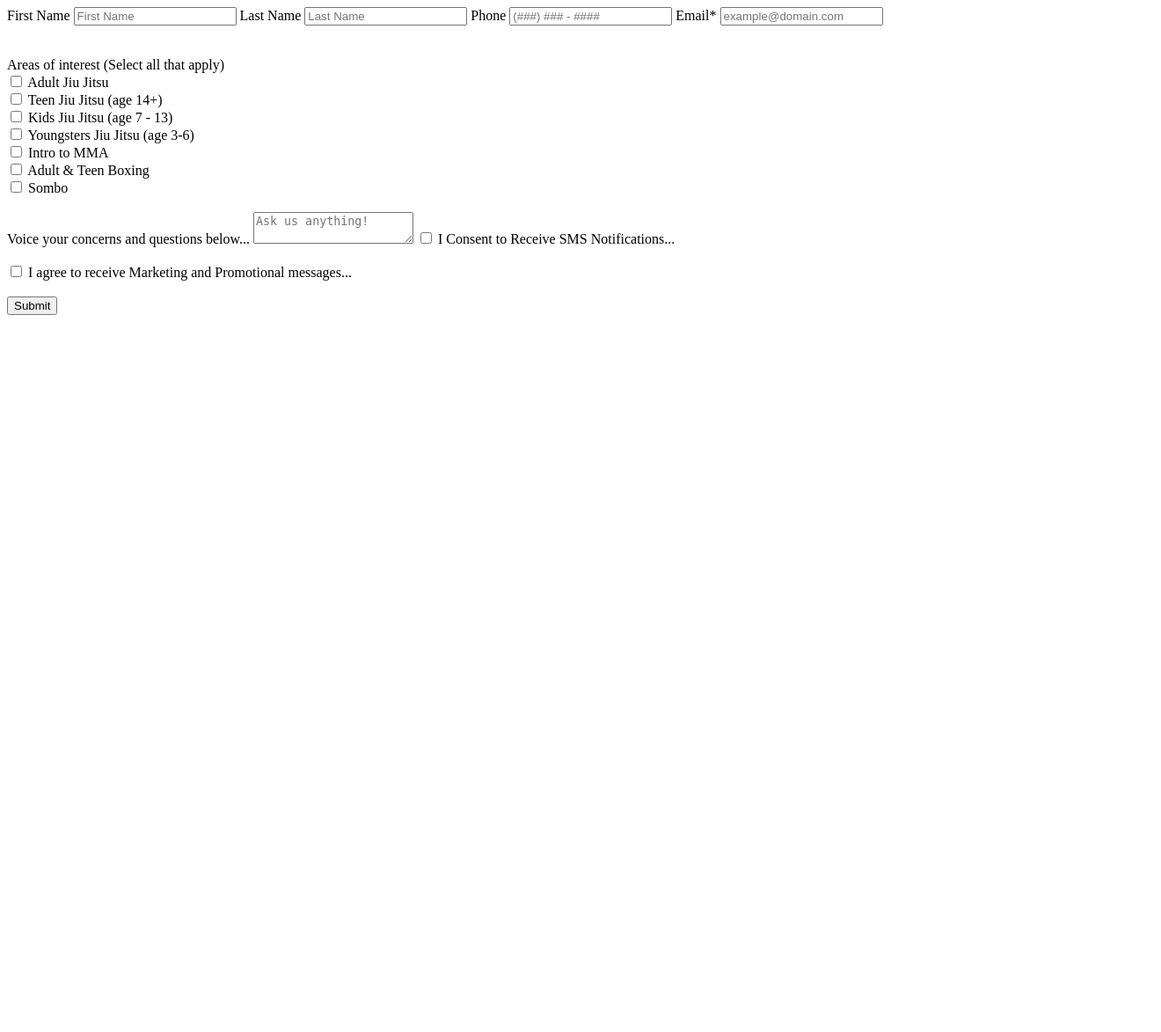
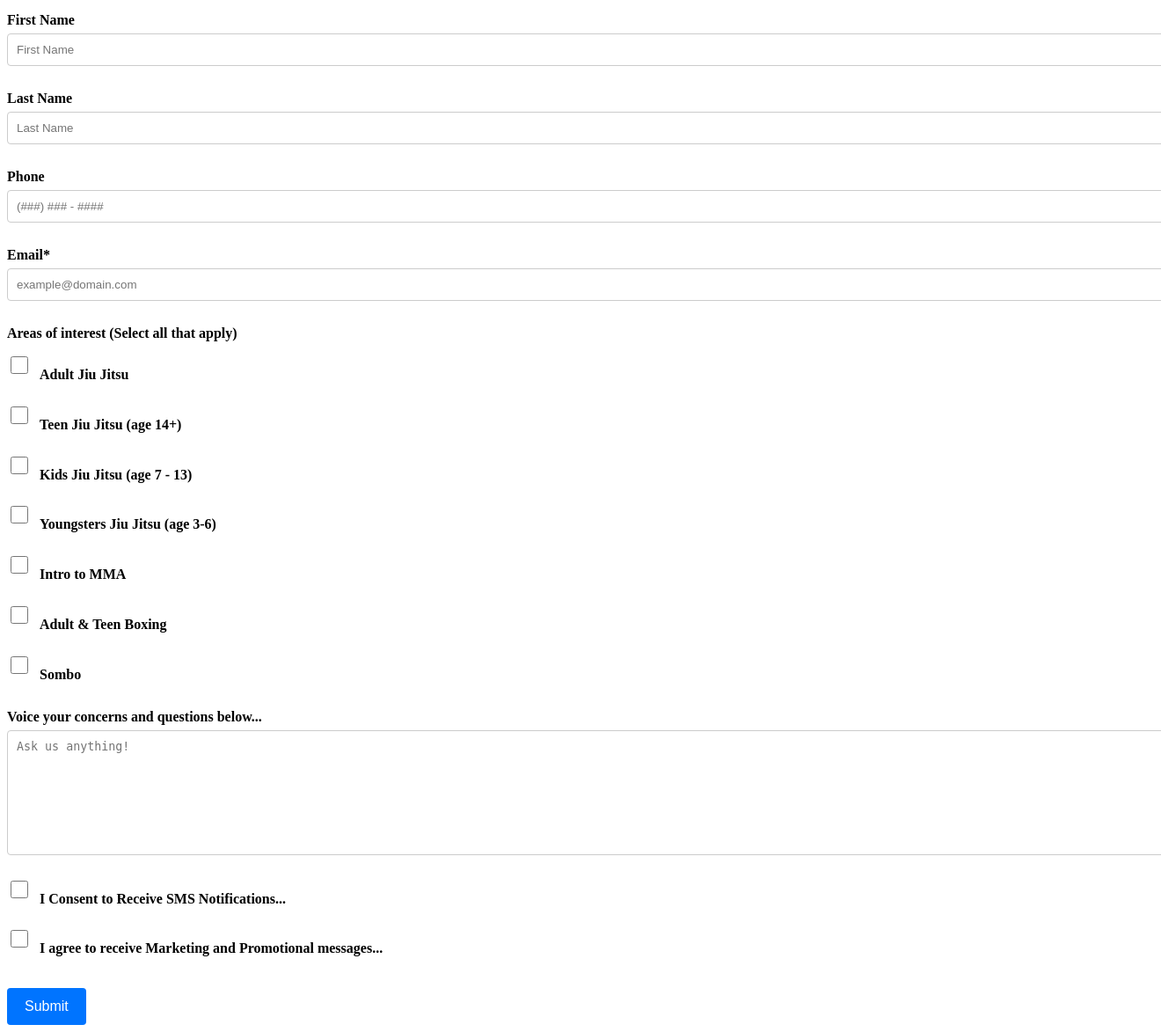
Before and after one commit to Lydiaann/Apex-Jiu-Jitsu, a PHP site: page /form.html in a window 1320 px wide; the page is wider, and only the part inside the window is pictured. Shown: that part at 88% size. Before the commit the page ends 358 px from the top of that part, so only its background shows below. Run offline with PHP 8.4, Linux system fonts and the light colour scheme.

Commit message:
fixes footer on all pages. Adds privacy policy, fixes form formatting,

```diff
--- a/form.html
+++ b/form.html
@@ -2,54 +2,130 @@
 <html>
 <head>
   <title>Form</title>
+
+  <style>
+    /* Align checkbox + label */
+    .checkbox-group {
+      display: flex;
+      align-items: flex-start;   /* important */
+      gap: 10px;
+      padding: 8px 0;
+    }
+
+    .checkbox-group input[type="checkbox"] {
+      width: 20px;
+      height: 20px;
+      flex-shrink: 0;
+    }
+
+    .checkbox-group label {
+      line-height: 1.3;
+    }
+    form label {
+      display: block;
+      margin-top: 14px;
+      margin-bottom: 6px;
+      font-weight: 600;
+    }
+
+    input[type="text"],
+    input[type="email"],
+    textarea {
+      width: 100%;
+      padding: 10px;
+      margin-bottom: 14px;
+      border: 1px solid #ccc;
+      border-radius: 4px;
+    }
+
+    textarea {
+      height: 120px;
+      resize: vertical;
+    }
+
+    input[type="submit"] {
+      padding: 12px 20px;
+      background: #0074ff;
+      color: white;
+      border: none;
+      border-radius: 4px;
+      cursor: pointer;
+      font-size: 16px;
+      margin-top: 20px;
+    }
+
+    input[type="submit"]:hover {
+      background: #005fcc;
+    }
+  </style>
 </head>
+
 <body>
   <form id="signupForm" action="process.php" method="POST">
-      <label for="fname">First Name</label>
+
+    <label for="firstname">First Name</label>
     <input type="text" id="firstname" name="firstname" required placeholder="First Name">
 
-      <label for="lname">Last Name</label>
+    <label for="lastname">Last Name</label>
     <input type="text" id="lastname" name="lastname" required placeholder="Last Name">
 
     <label for="phone">Phone</label>
     <input type="text" id="phone" name="phone" required placeholder="(###) ### - ####">
 
     <label for="email">Email*</label>
-      <input type="email" id="email" name="email" required placeholder="example@domain.com"><br><br><br>
+    <input type="email" id="email" name="email" required placeholder="example@domain.com">
 
-      <label for="options">Areas of interest (Select all that apply)</label><br>
+    <label>Areas of interest (Select all that apply)</label>
+
+    <div class="checkbox-group">
       <input type="checkbox" id="adultsjj" name="adultsjiujitsu" value="1">
-      <label for="adultsjj">Adult Jiu Jitsu</label><br>
+      <label for="adultsjj">Adult Jiu Jitsu</label>
+    </div>
 
+    <div class="checkbox-group">
       <input type="checkbox" id="teensjj" name="teensjiujitsu" value="1">
-      <label for="teensjj">Teen Jiu Jitsu (age 14+)</label><br>
+      <label for="teensjj">Teen Jiu Jitsu (age 14+)</label>
+    </div>
 
+    <div class="checkbox-group">
       <input type="checkbox" id="kidsjj" name="kidsjiujitsu" value="1">
-      <label for="kidsjj">Kids Jiu Jitsu (age 7 - 13)</label><br>
+      <label for="kidsjj">Kids Jiu Jitsu (age 7 - 13)</label>
+    </div>
 
+    <div class="checkbox-group">
       <input type="checkbox" id="youngjj" name="youngjiujitsu" value="1">
-      <label for="youngjj">Youngsters Jiu Jitsu (age 3-6)</label><br>
+      <label for="youngjj">Youngsters Jiu Jitsu (age 3-6)</label>
+    </div>
 
+    <div class="checkbox-group">
       <input type="checkbox" id="mma" name="mma" value="1">
-      <label for="mma">Intro to MMA</label><br>
+      <label for="mma">Intro to MMA</label>
+    </div>
 
+    <div class="checkbox-group">
       <input type="checkbox" id="boxing" name="boxing" value="1">
-      <label for="boxing">Adult & Teen Boxing</label><br>
+      <label for="boxing">Adult & Teen Boxing</label>
+    </div>
 
+    <div class="checkbox-group">
       <input type="checkbox" id="sombo" name="sombo" value="1">
-      <label for="sombo">Sombo</label><br><br>
+      <label for="sombo">Sombo</label>
+    </div>
 
     <label for="subject">Voice your concerns and questions below...</label>
     <textarea id="subject" name="subject" placeholder="Ask us anything!"></textarea>
 
+    <div class="checkbox-group">
       <input type="checkbox" id="sms" name="sms" value="1">
-      <label for="sms">I Consent to Receive SMS Notifications...</label><br><br>
+      <label for="sms">I Consent to Receive SMS Notifications...</label>
+    </div>
 
+    <div class="checkbox-group">
       <input type="checkbox" id="marketing" name="marketing" value="1">
-      <label for="marketing">I agree to receive Marketing and Promotional messages...</label><br><br>
+      <label for="marketing">I agree to receive Marketing and Promotional messages...</label>
+    </div>
 
     <input type="submit" value="Submit">
   </form>
-
 </body>
 </html>
--- a/gallery.html
+++ b/gallery.html
@@ -66,8 +66,6 @@
 
         </div>
       </div>
-
-    </body>
         <footer>
           <img src="images/logo2.jpg" class="footer-logo">
           <br>
@@ -83,4 +81,7 @@
             <p>© 2025 Apex Jiu Jitsu & MMA | All Rights Reserved</p>
           </div>
         </footer>
+
+    </body>
+
 </html>
--- a/instructors.html
+++ b/instructors.html
@@ -69,7 +69,7 @@
             <h1 class="coach-name">Coach Zander<br>
             </h1>
             <h3 class="bio"><img src="images/brown.png" class="belt-color"><br>
-              With more than 8 years of dedicated training in Jiu Jitsu and Kickboxing,
+              With more than 8 years of dedicated training in Jiu-Jitsu and Kickboxing,
               and 3 years of training in Boxing, Coach Zander has developed a deep passion for the art
               of combat sports. <br><br>He is currently a brown belt in Jiu Jitsu, and is known for his
               technical precision, calm composure under pressure, and his
@@ -124,7 +124,6 @@
           </div>
         </div>
       </div>
-    </body>
       <footer>
         <img src="images/logo2.jpg" class="footer-logo">
         <br>
@@ -140,4 +139,6 @@
           <p>© 2025 Apex Jiu Jitsu & MMA | All Rights Reserved</p>
         </div>
       </footer>
+    </body>
+
 </html>
--- a/programs.html
+++ b/programs.html
@@ -364,7 +364,6 @@
           .catch(err => console.error("Error loading modal:", err));
       </script>
     </div>
-  </body>
     <footer>
             <img src="images/logo2.jpg" class="footer-logo">
             <br>
@@ -379,4 +378,6 @@
               <p>45714 Oakbrook Ct Unit 160, Sterling, Virginia 20166</p>
               <p>© 2025 Apex Jiu Jitsu & MMA | All Rights Reserved</p>
         </footer>
+  </body>
+
 </html>
```
Also changed, not shown: css/styles.css (+53 -17 lines), faq.html (+4 -3 lines), index.html (+5 -5 lines), modal.html (+5 -5 lines), privacy.html (added, +117 -0 lines), process.php (added, +74 -0 lines), feedback.php (renamed from php/feedback.php), images/zander3.png, test.php (renamed from php/test.php). Lines whose indentation alone changed are shown as unchanged.
